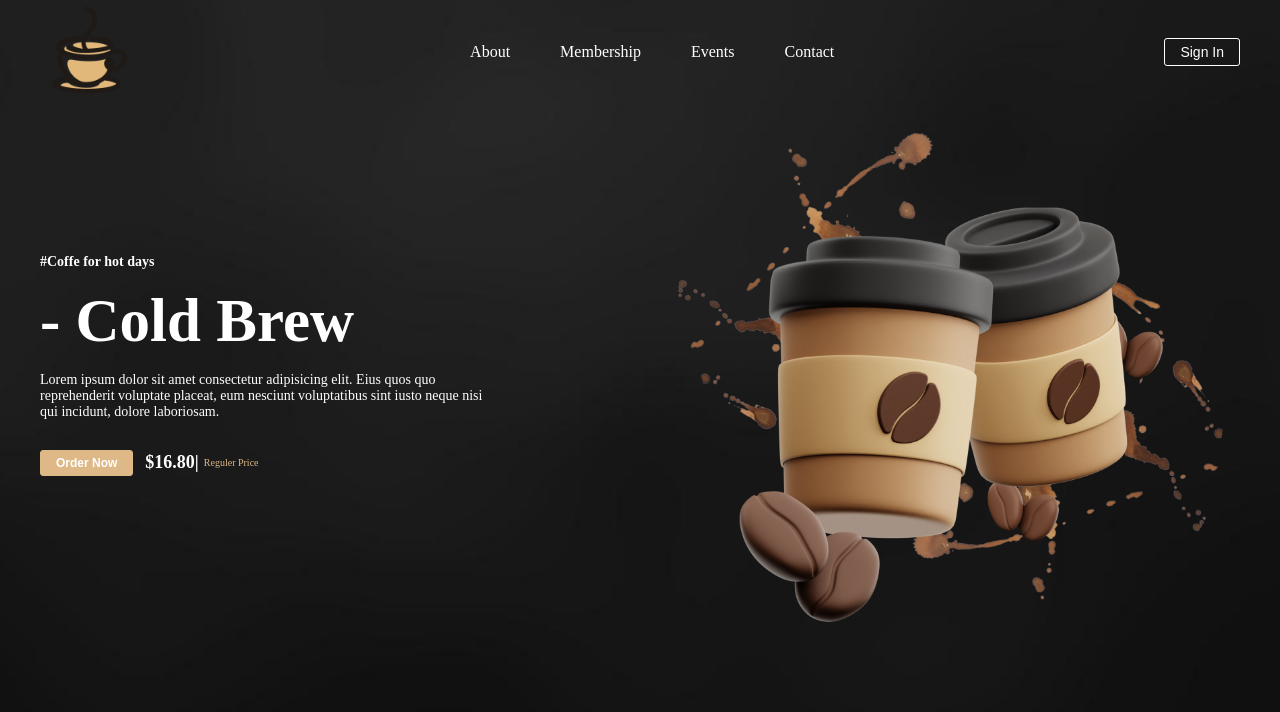
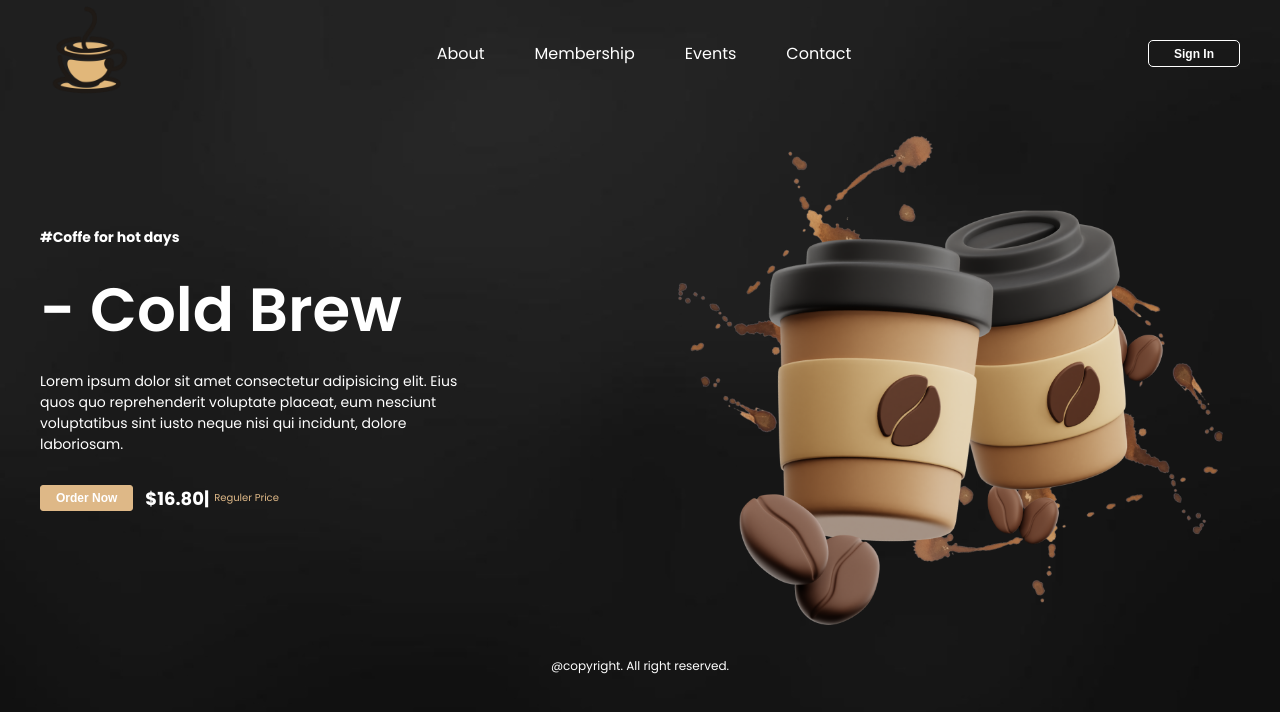
Before and after one commit to piash-ahmed/cold-brew, a plain HTML site: page index.html in a window 1280 px wide. Drawn offline with Linux system fonts and the light colour scheme.

Commit message:
added footer & customized styles

```diff
--- a/index.html
+++ b/index.html
@@ -42,9 +42,12 @@
                 <img src="img/hero.png" alt="">
             </div>
         </section>
-
-
     </div>
+    <footer>
+        <div class="footer-content">
+            <p>@copyright. All right reserved.</p>
+        </div>
+    </footer>
 </div>
 </body>
 </html>
--- a/style.css
+++ b/style.css
@@ -1,7 +1,12 @@
+@import url('https://fonts.googleapis.com/css2?family=Poppins:ital,wght@0,100;0,200;0,300;0,400;0,500;0,600;0,700;0,800;0,900;1,100;1,200;1,300;1,400;1,500;1,600;1,700;1,800;1,900&family=Roboto:ital,wght@0,100..900;1,100..900&display=swap');
+
 *{
     margin: 0;
     padding: 0;
     box-sizing: border-box;
+}
+body{
+    font-family: "Poppins", serif;
 }
 .main{
     background-image:url(img/bg.png);
@@ -28,19 +33,19 @@
   color: white;
   margin: 5px 25px;
 }
-.buttons{}
+
 .buttons button {
     display: inline-block;
     background-color: transparent;
     border: 1px solid white;
-    border-radius: 3px;
-    padding: 5px 15px;
+    border-radius: 5px;
+    padding: 5px 25px;
 }
 .buttons button a{
     text-decoration: none;
-    font-size: 14px;
+    font-size: 12px;
+    font-weight: bold;
     color: white;
-
 }
 
 /* Hero Section */
@@ -50,7 +55,6 @@
     align-items: center;
     justify-content: space-around;
 }
-.hero-left{}
 .hero-left h6{
     font-size: 14px;
     color: white;
@@ -91,10 +95,16 @@
     font-size: 10px;
     color: burlywood;
 }
-
-.hero-right{
-    /* width: 100%; */
-}
 .hero-right img{
     max-width: 600px;
 }
+
+/* footer */
+.footer-content{
+    text-align: center;
+    margin-top: 25px;
+}
+.footer-content p {
+    font-size: 12px;
+    color: white;
+}
```
